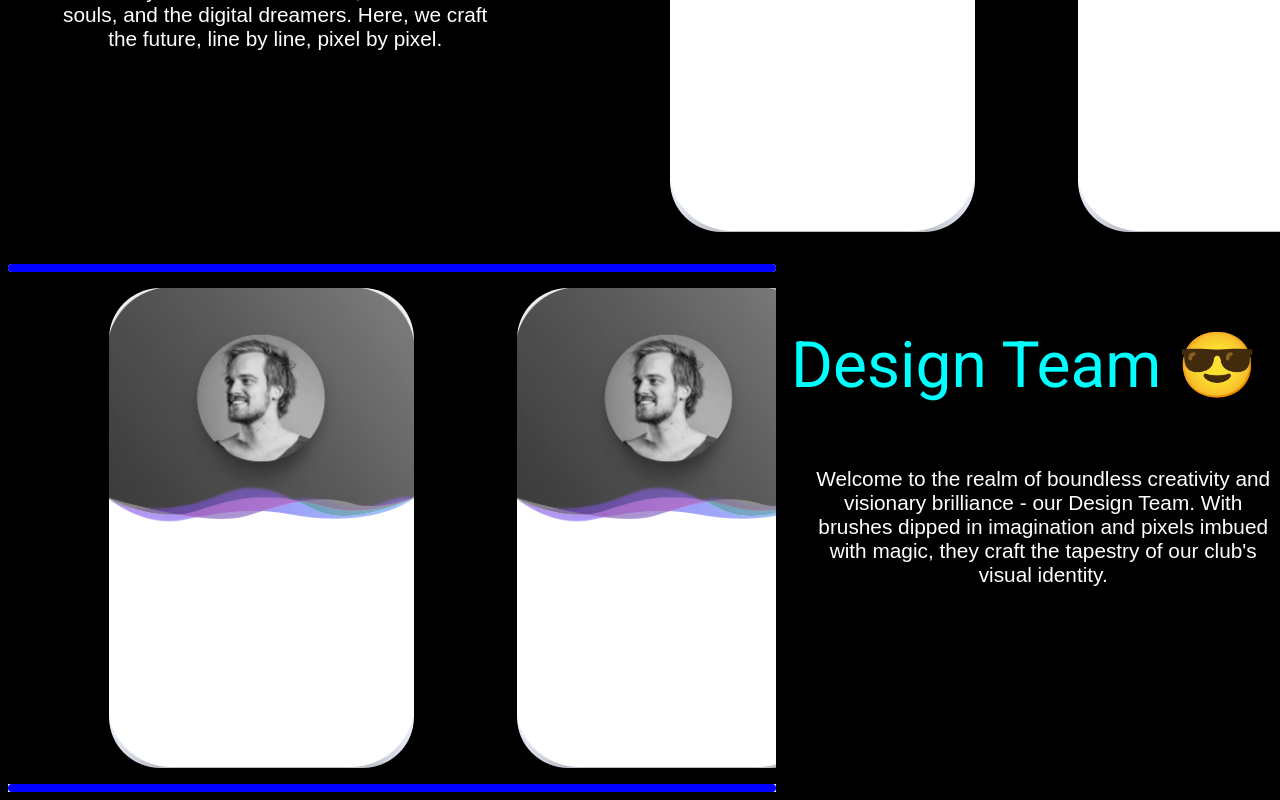
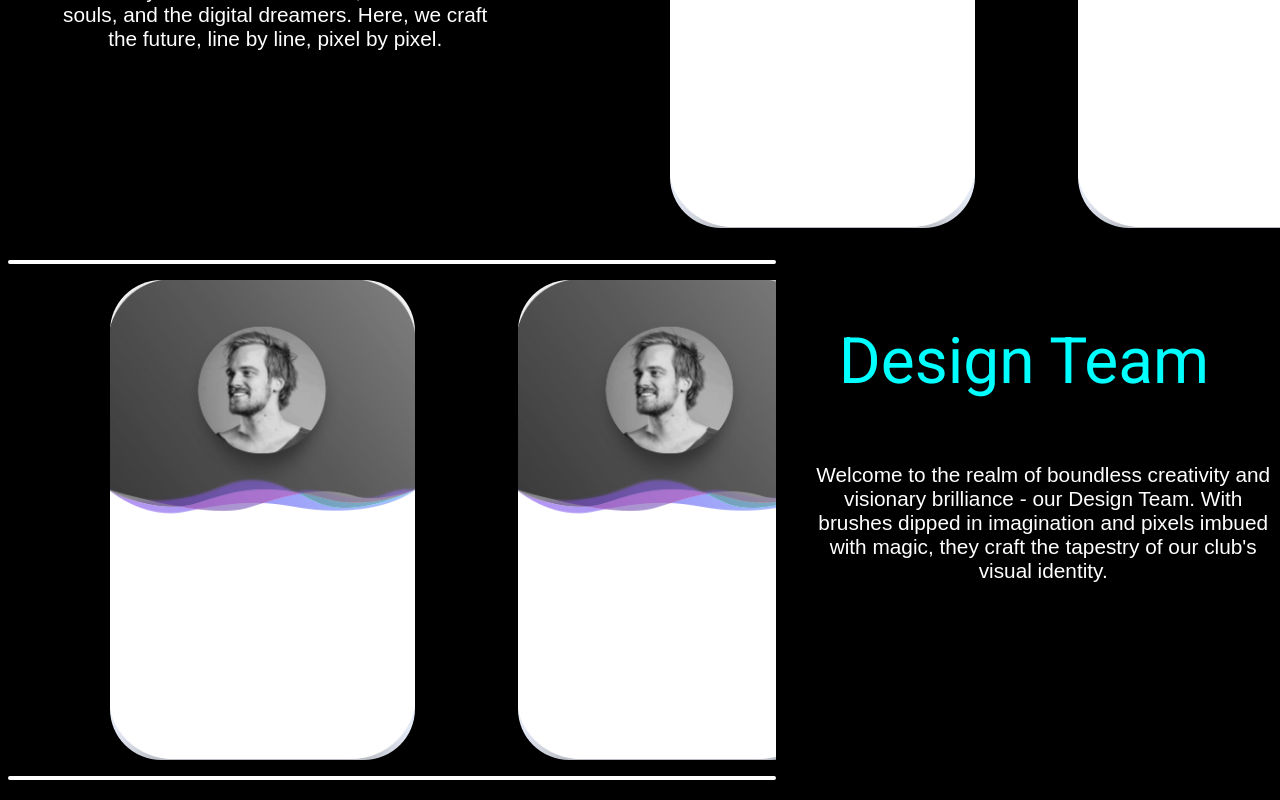
Before and after one commit to Tridesh/team-page, a Next.js app: page /page in a window 1280 px wide. Shown: the part 280-1080 px from the top of the page. Built offline with nearby package versions, Linux system fonts and the light colour scheme.

Commit message:
Design update

```diff
--- a/pages/page.jsx
+++ b/pages/page.jsx
@@ -31,7 +31,7 @@ const Home = () => {
         <div>
             <div className="row-1">
             <div className="text1">
-                <p className="header">Web Team 😎</p>
+                <p className="header">Web Team</p>
                 <p className="desc">Step into the realm where pixels dance and algorithms sing—the Tech Team of our club. A sanctuary for the curious minds, the inventive souls, and the digital dreamers. Here, we craft the future, line by line, pixel by pixel. </p>
             </div>
             <div className="scrollin">
@@ -40,14 +40,14 @@ const Home = () => {
             </div>
             <div className="scrollBar1" ref={scroll_sectionRef}>
                 <div className="profileCard">
+                    {/* <img className="card" src="./profileCard2.png" alt="profile cards"></img>
                     <img className="card" src="./profileCard2.png" alt="profile cards"></img>
                     <img className="card" src="./profileCard2.png" alt="profile cards"></img>
                     <img className="card" src="./profileCard2.png" alt="profile cards"></img>
-                    <img className="card" src="./profileCard2.png" alt="profile cards"></img>
-                    <img className="card" src="./profileCard2.png" alt="profile cards"></img>
-                    {/* {[...Array(10)].map((_, index) => (
+                    <img className="card" src="./profileCard2.png" alt="profile cards"></img> */}
+                    {[...Array(10)].map((_, index) => (
                         <img key={index} className="card" src="./profileCard2.png" alt="profileCard" />
-                    ))} */}
+                    ))}
                 </div>
             </div>
 
@@ -60,14 +60,14 @@ const Home = () => {
             </div>
             <div className="scrollBar1 left" ref={scroll_sectionRef}>
                 <div className="profileCard">
-                    {/* {[...Array(10)].map((_, index) => (
+                    {[...Array(10)].map((_, index) => (
                         <img key={index} className="card" src="./profileCard2.png" alt="profileCard" />
-                    ))} */}
+                    ))}
+                    {/* <img className="card" src="./profileCard2.png" alt="profile cards"></img>
                     <img className="card" src="./profileCard2.png" alt="profile cards"></img>
                     <img className="card" src="./profileCard2.png" alt="profile cards"></img>
                     <img className="card" src="./profileCard2.png" alt="profile cards"></img>
-                    <img className="card" src="./profileCard2.png" alt="profile cards"></img>
-                    <img className="card" src="./profileCard2.png" alt="profile cards"></img>
+                    <img className="card" src="./profileCard2.png" alt="profile cards"></img> */}
                 </div>
             </div>
             <div className="bottom-border left">
@@ -75,7 +75,7 @@ const Home = () => {
             </div>
             </div>
             <div className="text1">
-                <p className="header">Design Team 😎</p>
+                <p className="header">Design Team</p>
                 <p className="desc">Welcome to the realm of boundless creativity and visionary brilliance - our Design Team. With brushes dipped in imagination and pixels imbued with magic, they craft the tapestry of our club's visual identity.</p>
             </div>
             </div>
--- a/pages/style.css
+++ b/pages/style.css
@@ -7,7 +7,7 @@ body {
     font-family: 'Roboto', sans-serif;
 }
 .top-border {
-    height: 1vh;
+    height: 0.5vh;
     margin-bottom: 2vh;
     background-color: white;
     position: relative;
@@ -15,19 +15,25 @@ body {
 }
 .progress {
     height: 100%;
-    background-color: blue;
+    background: linear-gradient(to right, rgb(70, 70, 183), rgb(184, 54, 145), rgb(142, 7, 142));
     position: absolute;
     top: 0;
     left: 0;
     border-radius: 10vw;
+    height: 0.5vh;
+    box-shadow:
+        0 0 10px rgba(70, 70, 183, 1),
+        0 0 20px rgba(184, 54, 145, 1),
+        0 0 30px rgba(142, 7, 142, 1);
 }
 .bottom-border {
     width: 60vw;
-    height: 1vh;
+    height: 0.5vh;
     margin-left: 4vw;
     margin-top: 2vh;
     background-color: white;
     position: relative;
+    border-radius: 10vw;
 }
 .scrollBar1 {
     margin-left: 5vw;
```
